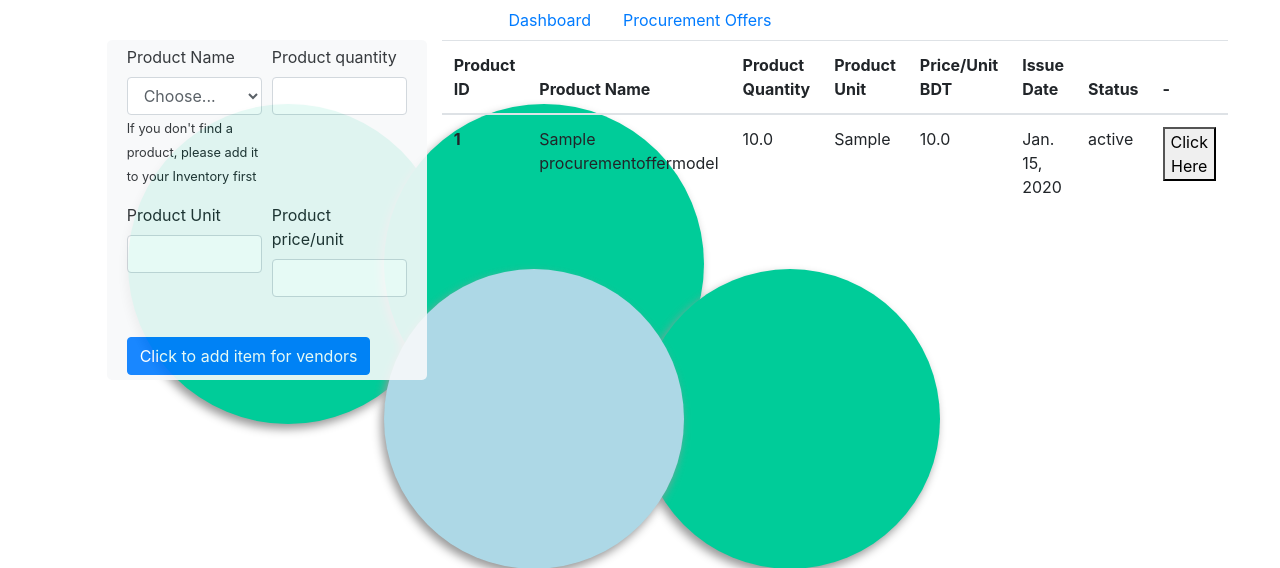
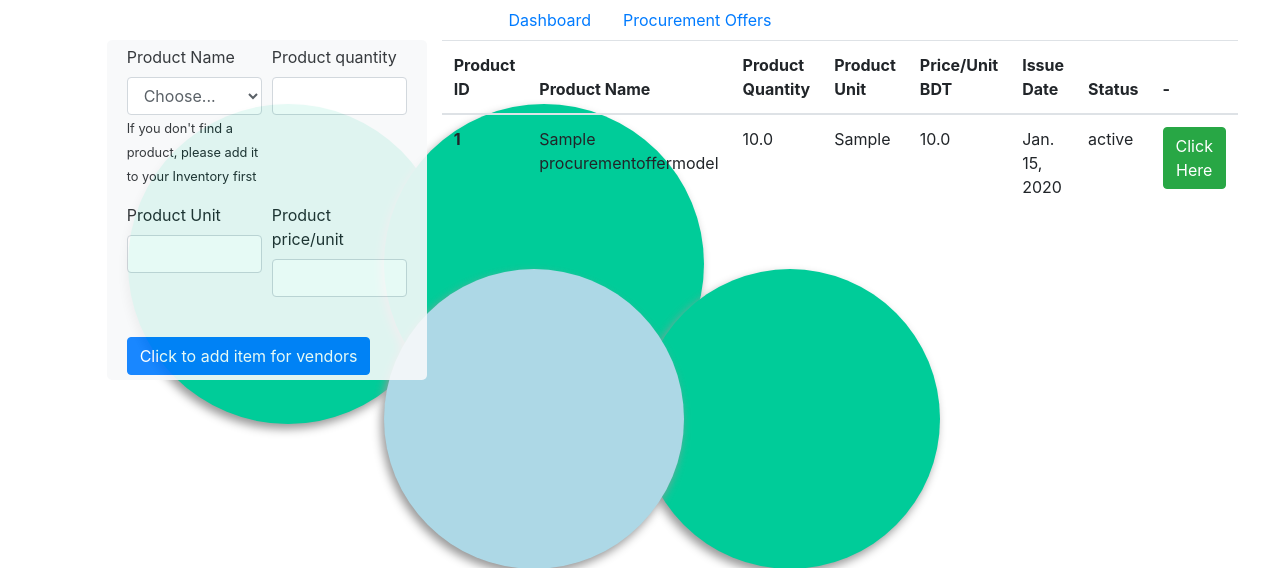
Before and after one commit to thedrowsywinger/HackNsuSeason2TeamRedRiot, a Django app: page /E-Procurement/Create-A-Procurement-Offer/ in a window 1280 px wide. Shown: the part 56-624 px from the top of the page. Run offline with Django 3.2, Linux system fonts and the light colour scheme; tables that the repository leaves empty hold one stand-in row (Sample ...); some libraries are stand-ins or nearby versions.

Commit message:
Read me and design changes

```diff
--- a/company_A_management_system/procurement_app/templates/procurement_app/create_procurement_offer.html
+++ b/company_A_management_system/procurement_app/templates/procurement_app/create_procurement_offer.html
@@ -105,7 +105,7 @@
         <td>{{i.status}}</td>
         <td>
           <a href="{% url 'procurement_app:particular_product_offers' product_id=i.company_a_proc_id %}">
-          <button>Click Here</button>
+          <button class="btn btn-success">Click Here</button>
           </a>
         </td>
 
```
